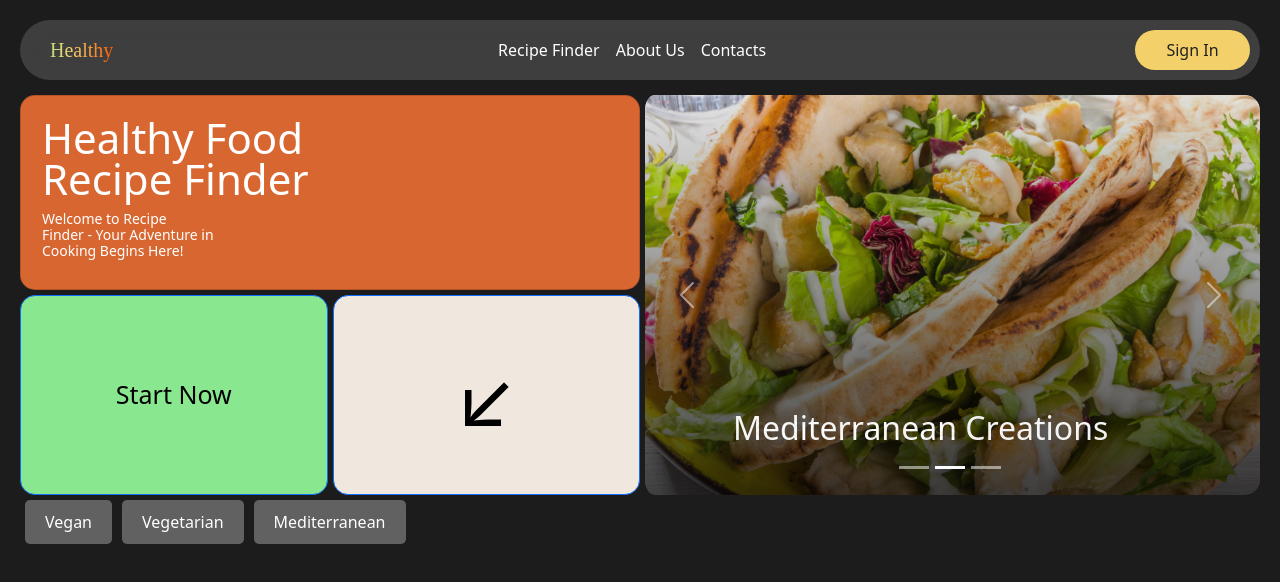
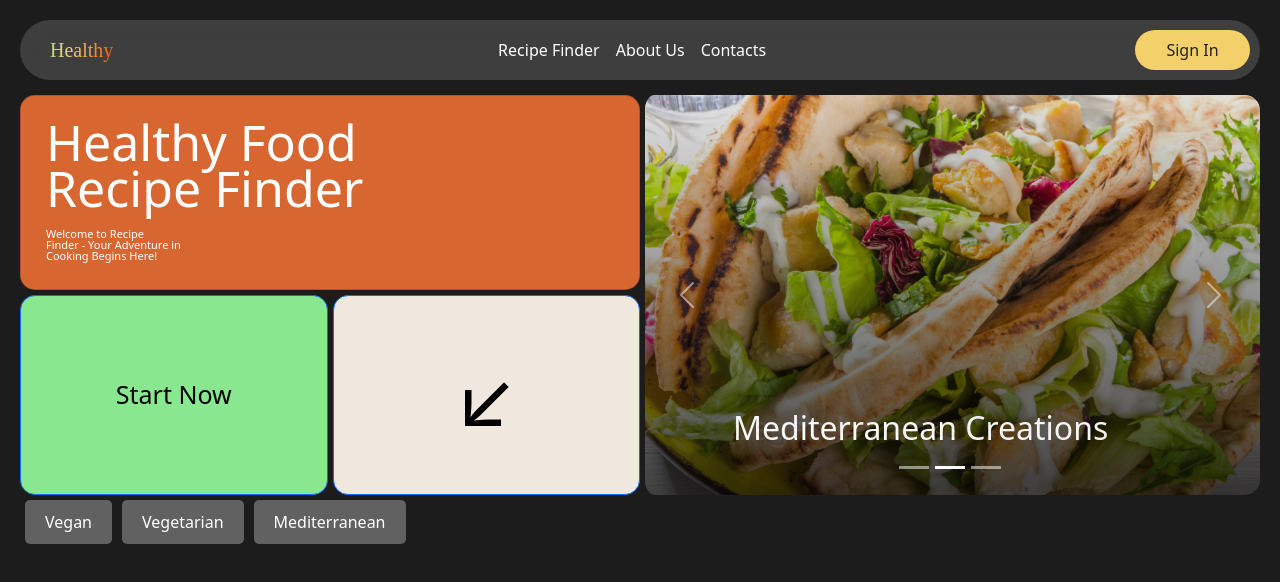
Before and after one commit to recipe-finder-group-project/recipe-finder, a React (Create React App) app in the folder client/: page / in a window 1280 px wide. Shown: the top 582 px of the page. Built offline with nearby package versions, Linux system fonts and the light colour scheme; no server answers; a web font is replaced by a local one.

Commit message:
file system configuration

```diff
--- a/client/src/components/Banner.js
+++ b/client/src/components/Banner.js
@@ -3,7 +3,7 @@ import { Button, Card, Carousel } from "react-bootstrap"
 import mediimage from "../images/medi-lunch.png"
 import veganimage from "../images/vegan-lunch.png"
 import veggieimage from "../images/veggie-lunch.png"
-import "./BannerComponent.css" // Make sure your CSS file is named accordingly
+import "./css/BannerComponent.css" // Make sure your CSS file is named accordingly
 
 const BannerComponent = () => {
   return (
@@ -13,10 +13,12 @@ const BannerComponent = () => {
         style={{ flex: "1" }}
       >
         <Card className="rounded-15" style={{ flexGrow: "1" }}>
-          <Card.Body className="d-flex flex-column">
-            <Card.Title className="title-text">Healthy Food</Card.Title>
-            <Card.Title className="title-text">Recipe Finder</Card.Title>
-            <div style={{paddingTop:"10px"}}>
+          <Card.Body className="d-flex flex-column" style={{paddingLeft: "25px"}}>
+            <div style={{paddingTop: "12px"}}>
+              <Card.Title className="title-text">Healthy Food</Card.Title>
+              <Card.Title className="title-text">Recipe Finder</Card.Title>
+            </div>
+            <div style={{ paddingTop: "16px" }}>
               <Card.Subtitle className="text-formation">
                 Welcome to Recipe
               </Card.Subtitle>
@@ -36,10 +38,7 @@ const BannerComponent = () => {
           >
             Start Now
           </Button>
-          <Button
-            className="rounded-15 btn-arrow"
-            style={{ width: "50%" }}
-          >
+          <Button className="rounded-15 btn-arrow" style={{ width: "50%" }}>
             ↙
           </Button>
         </div>
--- a/client/src/components/BannerComponent.css
+++ b/client/src/components/css/BannerComponent.css
@@ -66,19 +66,15 @@
 }
 
 .text-formation {
-  padding-top: 20px;
-  padding-left: 5px;
-  font-size: 14px;
+  font-size: 11px;
   text-align: left !important;
-  line-height: 0.1px;
+  line-height: 1.35;
   font-weight: 250;
 }
 
 .title-text {
-  font-size: 42px;
-  padding-top: 20px;
-  padding-left: 5px;
+  font-size: 50px;
   text-align: left !important;
-  line-height: 0.3;
+  line-height: 0.75;
   font-weight: 400;
 }
```
